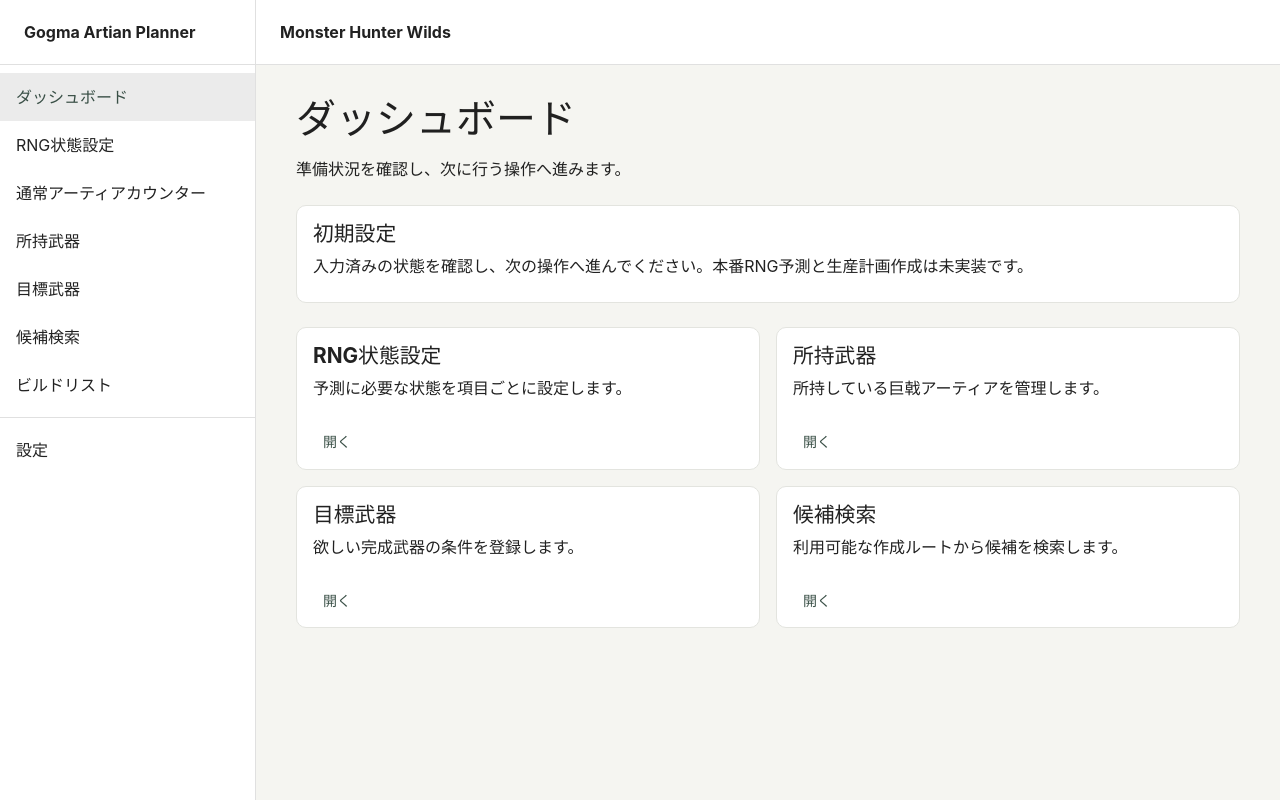
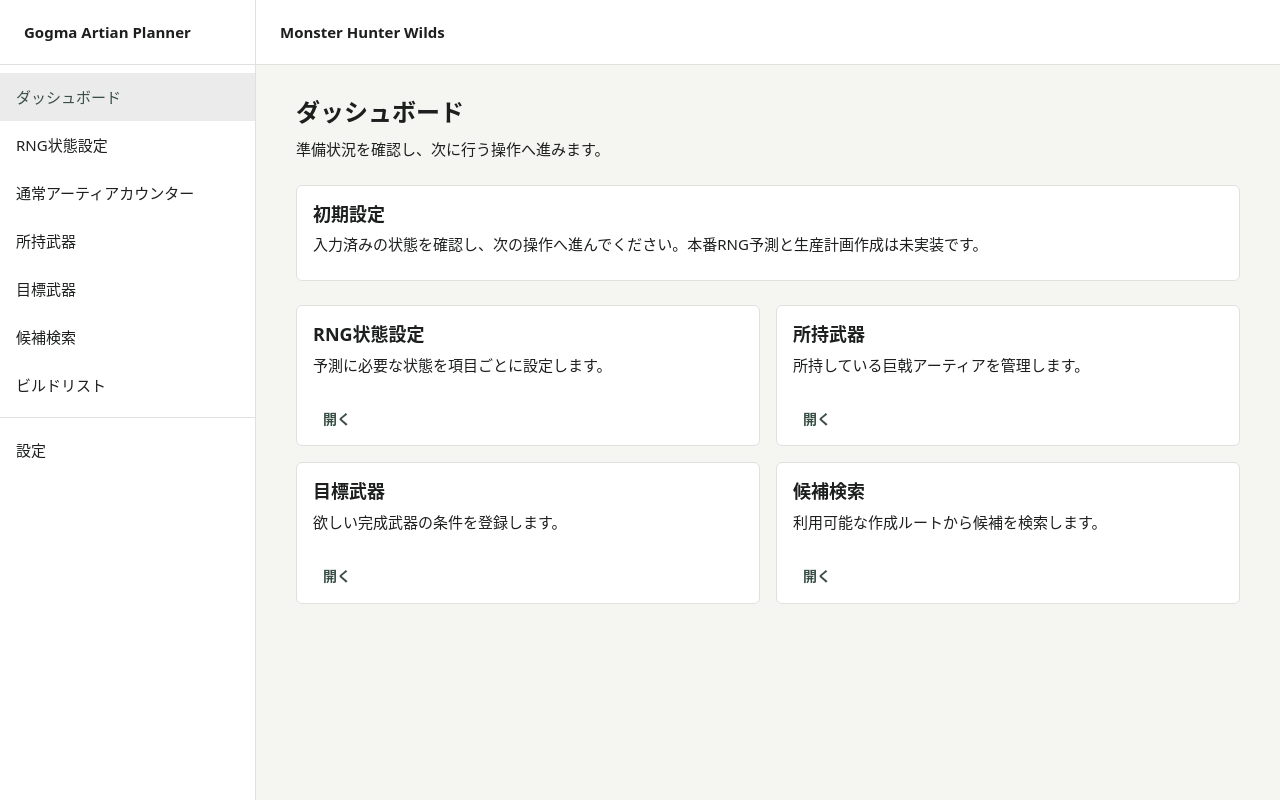
Before and after one commit to nekono-lazy/GogmaArtianPlanner, a React (Vite) app: page /#/ in a window 1280 px wide. Built offline with nearby package versions, Linux system fonts and the light colour scheme.

Commit message:
UI刷新のTheme基盤を整備 (#18)

```diff
--- a/src/app/theme.ts
+++ b/src/app/theme.ts
@@ -1,21 +1,160 @@
 import { createTheme } from '@mui/material/styles'
+
+/**
+ * Application theme: the design foundation every screen builds on.
+ *
+ * Direction: a calm, border-based Minimalism / Swiss style for a professional
+ * planning tool (see the UI redesign analysis). The existing dark-green primary
+ * and brown secondary are kept; semantic colours, the full typography scale,
+ * shape, and a few safe component defaults are made explicit here so screens
+ * do not have to repeat them in `sx`.
+ *
+ * Boundaries this file deliberately respects:
+ *
+ * - `Typography.variantMapping` is untouched: a `variant="h3"` still renders an
+ *   `<h3>`, so heading semantics never change from the theme alone.
+ * - The theme changes visual tokens (type scale, radius, borders, Accordion
+ *   gutters, Card variant) but never DOM structure or page-level layout:
+ *   Buttons are never made full width, nothing is turned into a fixed action
+ *   bar, and no default control `size` is reduced.
+ * - Responsive rules follow `docs/UI_FLOW.md` 3.1: the small-screen value is the
+ *   base and larger breakpoints add density.
+ */
+
+/** System font stack: no web font is bundled or fetched. */
+const fontFamily = [
+  'system-ui',
+  '-apple-system',
+  '"Segoe UI"',
+  'Roboto',
+  '"Hiragino Sans"',
+  '"Hiragino Kaku Gothic ProN"',
+  '"Yu Gothic UI"',
+  '"Noto Sans JP"',
+  '"Noto Sans CJK JP"',
+  'Meiryo',
+  'sans-serif',
+].join(', ')
+
+const headingLineHeight = 1.35
+const bodyLineHeight = 1.6
+
+/** Breakpoint helpers from a default theme, usable before `appTheme` exists. */
+const { breakpoints } = createTheme()
+
+/**
+ * Body text is 16px on small screens so iOS Safari does not zoom focused
+ * inputs, and 15px from `md` up where the denser desktop layout benefits from
+ * it. The media query lives inside `body1` itself, so `InputBase`,
+ * `InputLabel` and the `CssBaseline` body, which all spread `body1`, follow it
+ * without separate overrides.
+ */
+const body1 = {
+  fontSize: '1rem',
+  lineHeight: bodyLineHeight,
+  [breakpoints.up('md')]: { fontSize: '0.9375rem' },
+}
 
 export const appTheme = createTheme({
   palette: {
     mode: 'light',
-    primary: { main: '#394f46' },
-    secondary: { main: '#8a5a33' },
+    primary: {
+      main: '#394f46',
+      light: '#5f7a6f',
+      dark: '#263831',
+      contrastText: '#ffffff',
+    },
+    secondary: {
+      main: '#8a5a33',
+      light: '#a67a52',
+      dark: '#5e3c20',
+      contrastText: '#ffffff',
+    },
+    success: { main: '#2e7d32' },
+    warning: { main: '#a35a00', contrastText: '#ffffff' },
+    error: { main: '#b3261e' },
+    info: { main: '#35697a' },
+    text: {
+      primary: '#1c1f1d',
+      secondary: '#5b615d',
+    },
+    divider: '#dfe2dc',
     background: { default: '#f5f5f1', paper: '#ffffff' },
   },
-  shape: { borderRadius: 10 },
+  shape: { borderRadius: 6 },
   typography: {
-    fontFamily:
-      'Inter, "Noto Sans JP", "Yu Gothic UI", "Yu Gothic", system-ui, sans-serif',
-    h1: { fontSize: 'clamp(1.8rem, 5vw, 2.5rem)', fontWeight: 700 },
-    h2: { fontSize: '1.3rem', fontWeight: 700 },
+    fontFamily,
+    h1: { fontSize: '1.5rem', fontWeight: 600, lineHeight: headingLineHeight },
+    h2: { fontSize: '1.125rem', fontWeight: 600, lineHeight: headingLineHeight },
+    h3: { fontSize: '1rem', fontWeight: 600, lineHeight: headingLineHeight },
+    // The product's heading depth is h1 (page) > h2 (section) > h3 (card).
+    // h4-h6 are defined for completeness and for MUI internals (DialogTitle,
+    // CardHeader) as compact, label-grade headings that mirror subtitle1 /
+    // subtitle2; on small screens they are not larger than body1, so a deeper
+    // semantic heading should pair `component="h4"` with an h2 / h3 / subtitle
+    // variant, as ProductionPlanWhatIfComparison already does.
+    h4: { fontSize: '0.9375rem', fontWeight: 600, lineHeight: headingLineHeight },
+    h5: { fontSize: '0.875rem', fontWeight: 600, lineHeight: headingLineHeight },
+    h6: { fontSize: '0.8125rem', fontWeight: 600, lineHeight: headingLineHeight },
+    subtitle1: { fontSize: '0.9375rem', fontWeight: 600, lineHeight: 1.5 },
+    subtitle2: { fontSize: '0.8125rem', fontWeight: 600, lineHeight: 1.5 },
+    body1,
+    body2: { fontSize: '0.8125rem', lineHeight: bodyLineHeight },
+    button: { fontSize: '0.875rem', fontWeight: 600, textTransform: 'none' },
+    caption: { fontSize: '0.75rem', lineHeight: 1.5 },
   },
   components: {
-    MuiButton: { defaultProps: { disableElevation: true } },
-    MuiCard: { styleOverrides: { root: { border: '1px solid #e3e4df' } } },
+    MuiCssBaseline: {
+      styleOverrides: {
+        // Opt-in helper for counters, positions and other aligned figures.
+        '.tabular-nums': { fontVariantNumeric: 'tabular-nums' },
+      },
+    },
+    MuiButton: {
+      defaultProps: { disableElevation: true },
+    },
+    MuiCard: {
+      defaultProps: { variant: 'outlined' },
+    },
+    MuiChip: {
+      styleOverrides: {
+        label: { fontWeight: 500 },
+      },
+    },
+    MuiAlert: {
+      styleOverrides: {
+        message: {
+          // Hashes and IDs shown in notices must wrap instead of overflowing
+          // a narrow screen.
+          minWidth: 0,
+          overflowWrap: 'anywhere',
+        },
+      },
+    },
+    MuiAccordion: {
+      defaultProps: { disableGutters: true, elevation: 0 },
+      styleOverrides: {
+        root: ({ theme }) => ({
+          border: `1px solid ${theme.palette.divider}`,
+          '&::before': { display: 'none' },
+        }),
+      },
+    },
+    MuiDialogTitle: {
+      styleOverrides: {
+        // MUI's DialogTitle reuses the `h6` style, which is a minor heading
+        // in this scale; a dialog title reads at section-heading size.
+        root: ({ theme }) => ({ ...theme.typography.h2 }),
+      },
+    },
+    MuiTable: {
+      defaultProps: { size: 'small' },
+    },
+    MuiTableCell: {
+      styleOverrides: {
+        head: { fontWeight: 600 },
+        alignRight: { fontVariantNumeric: 'tabular-nums' },
+      },
+    },
   },
 })
```
